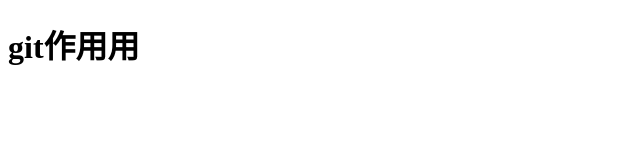
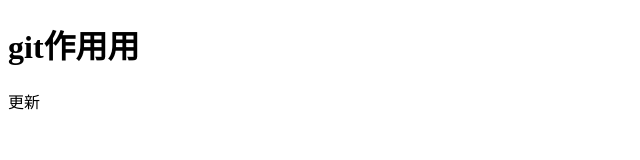
Before and after one commit to Hashimasa6/first, a plain HTML site: page 10-2.html in a window 1280 px wide. Shown: the full height of the page, 0-640 px from the left. Drawn offline with Linux system fonts and the light colour scheme.

Commit message:
second commit

```diff
--- a/10-2.html
+++ b/10-2.html
@@ -7,5 +7,8 @@
 </head>
 <body>
     <h1>git作用用</h1>
+    <p>
+        更新
+    </p>
 </body>
 </html>
```
